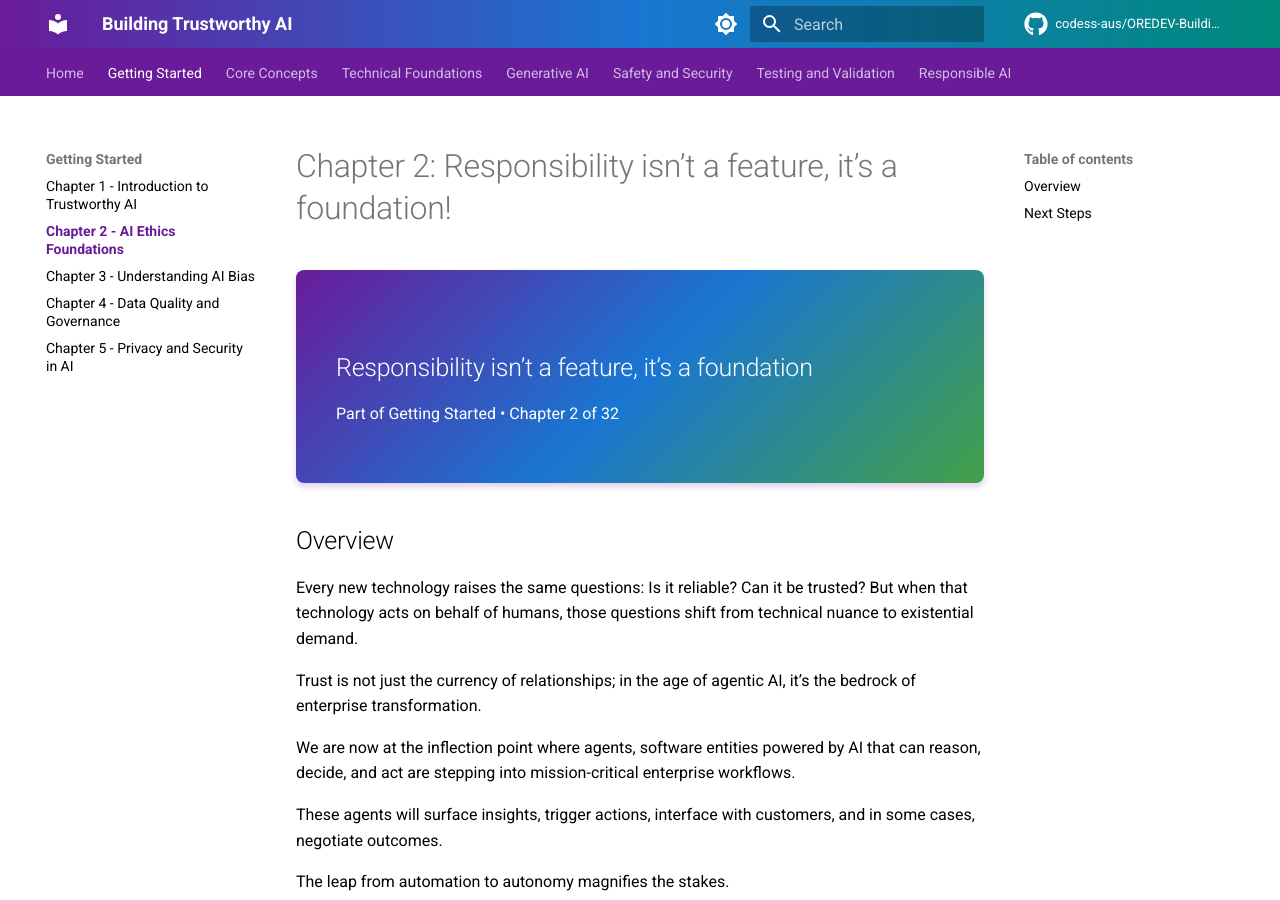
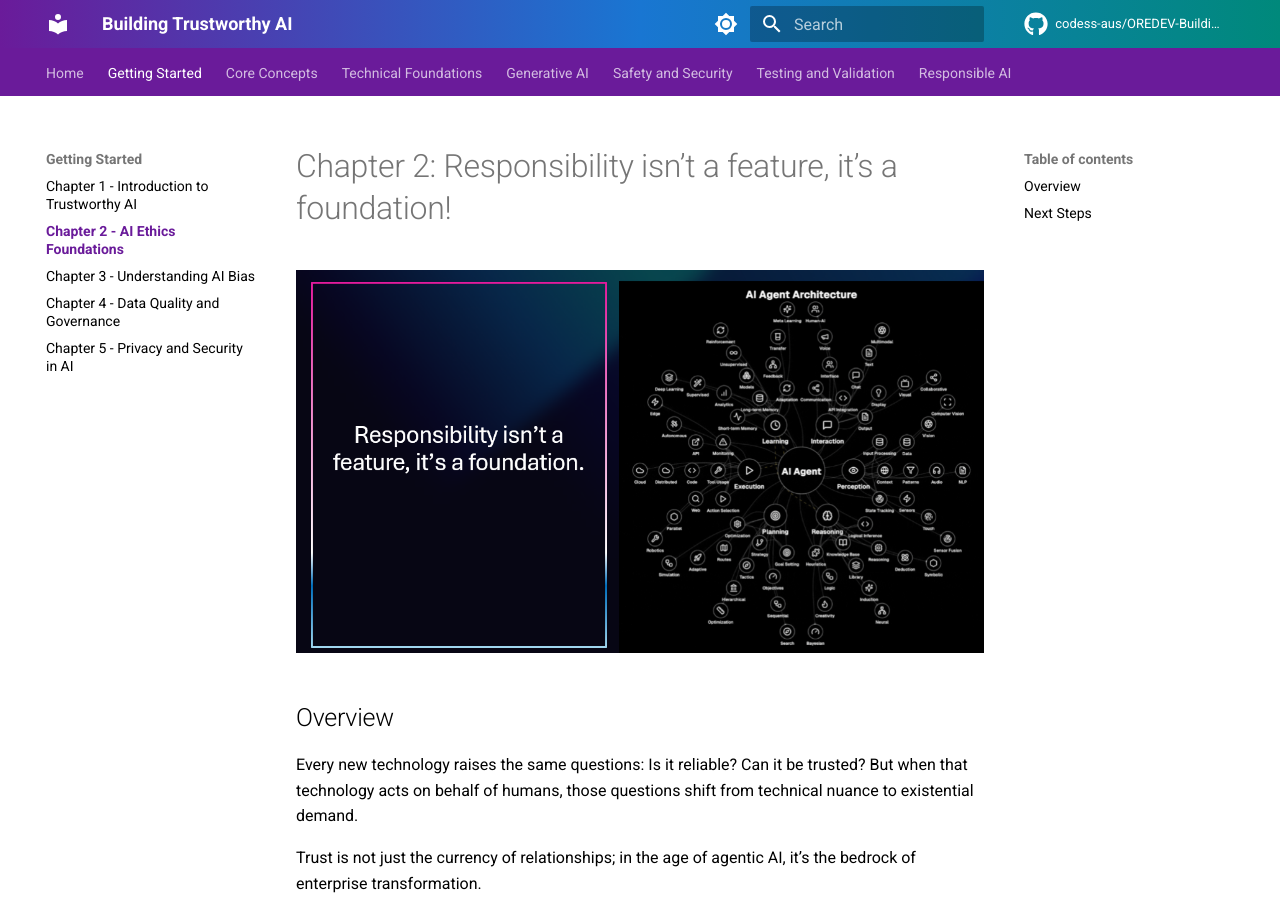
Before and after one commit to codess-aus/OREDEV-Building-Trustworthy-AI, an MkDocs documentation site: the page built from docs/chapters/chapter-02.md, in a window 1280 px wide and 900 px high. Built offline with MkDocs 1.6.1 and Material for MkDocs 9.7.7, drawn with Linux system fonts in a browser that asks for light colours; comment, search, counter and statistics services are not loaded.

Commit message:
Revise Chapter 2 to enhance clarity by removing redundant HTML elements and streamlining the content layout.

```diff
--- a/docs/chapters/chapter-02.md
+++ b/docs/chapters/chapter-02.md
@@ -1,9 +1,7 @@
 # Chapter 2: Responsibility isn’t a feature, it’s a foundation!
 
-<div class="hero">
-  <h2>Responsibility isn’t a feature, it’s a foundation</h2>
-  <p>Part of Getting Started • Chapter 2 of 32</p>
-</div>
+![Image 2 - Foundation](../images/2.%20Foundation.png)
+
 
 ## Overview
 
@@ -22,9 +20,6 @@ So, how do we design agents that enterprises not only adopt but truly trust? Wha
 This is the trust problem in the agentic era, a challenge that, when solved, unlocks massive efficiency, scalability, and innovation.
 
 
-![Image 2 - Foundation](../images/2.%20Foundation.png)
-
-
 ## Next Steps
 
 Continue your learning journey:
```
